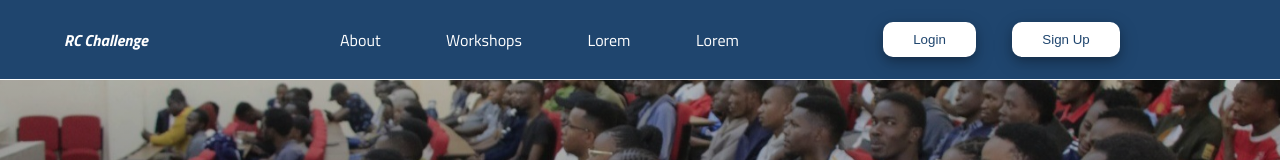
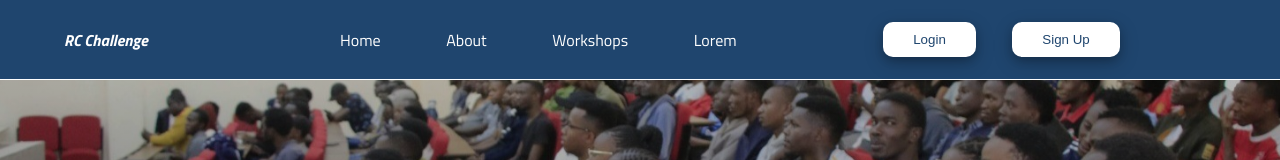
Before and after one commit to efpha/rc_web-app, a Next.js app: page / in a window 1280 px wide. Shown: the top 160 px of the page. Built offline with nearby package versions, Linux system fonts and the light colour scheme.

Commit message:
Link to hero page fixations

```diff
--- a/src/components/header.tsx
+++ b/src/components/header.tsx
@@ -5,6 +5,7 @@ import Link from 'next/link';
 import '@/components/header.css';
 import '@/app/about/page'
 import '@/app/workshops/page'
+import '@/app/hero/page'
 
 export default function Header() {
   const [sidebarOpen, setSidebarOpen] = useState(false);
@@ -28,9 +29,9 @@ export default function Header() {
 
       {/* Desktop links */}
       <nav className="links">
+        <Link href="/hero">Home</Link> {/* This link is not working. Why */}
         <Link href="/about">About</Link>
         <Link href="/workshops">Workshops</Link>
-        <Link href="/lorem">Lorem</Link>
         <Link href="/lorem">Lorem</Link>
       </nav>
 
@@ -51,9 +52,9 @@ export default function Header() {
               <X />
             </button>
             <nav>
+              <Link href="/hero" className='link' onClick={() => setSidebarOpen(false)}>Home<MoveUpRight size={16}/></Link>
               <Link href="/about" className='link' onClick={() => setSidebarOpen(false)}>About <MoveUpRight size={16}/></Link> {/*This link is not working. Why*/}
               <Link href="/workshops" className='link' onClick={() => setSidebarOpen(false)}>Workshops <MoveUpRight size={16}/></Link>
-              <Link href="/lorem" className='link' onClick={() => setSidebarOpen(false)}>Lorem <MoveUpRight size={16}/></Link>
               <Link href="/lorem" className='link' onClick={() => setSidebarOpen(false)}>Lorem <MoveUpRight size={16}/></Link>
               <div className="sidebar-btns">
                 <button type="submit">Login</button>
```
